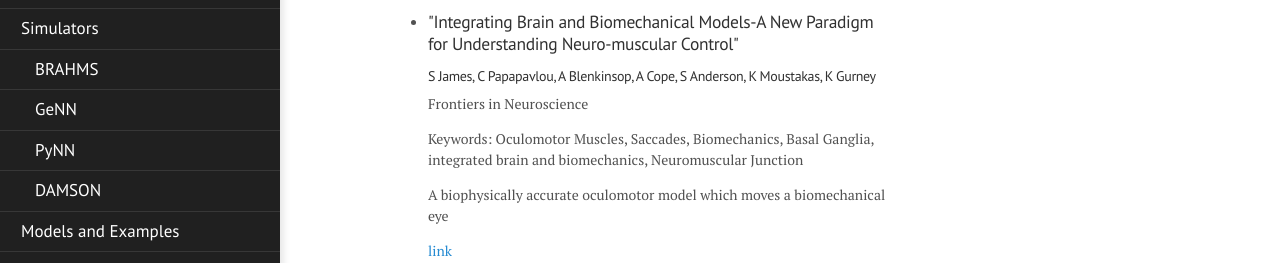
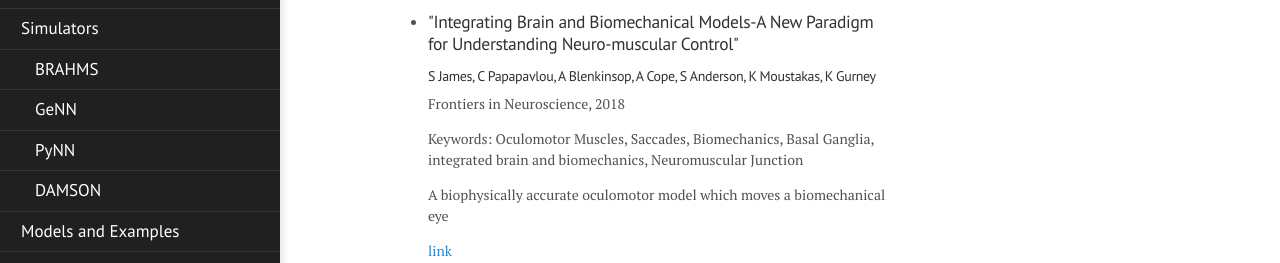
Before and after one commit to SpineML/spineml.github.io, a Jekyll site: the page built from publications/index.md, in a window 1280 px wide and 1044 px high. Shown: the part 769-1032 px from the top of the window. Built offline with Jekyll 4.4.1, drawn with Linux system fonts in a browser that asks for light colours; nearby versions of some CDN libraries; library files that are not in the unit come from our copies.

Commit message:
Adds paper date

```diff
--- a/_data/papers.yml
+++ b/_data/papers.yml
@@ -11,7 +11,7 @@
   for Understanding Neuro-muscular Control"
   author-list: "S James, C Papapavlou, A Blenkinsop, A Cope, S
   Anderson, K Moustakas, K Gurney"
-  publication: "Frontiers in Neuroscience"
+  publication: "Frontiers in Neuroscience, 2018"
   description: "A biophysically accurate oculomotor model which moves
   a biomechanical eye"
   abstract: "To date, realistic models of how the central nervous
```
